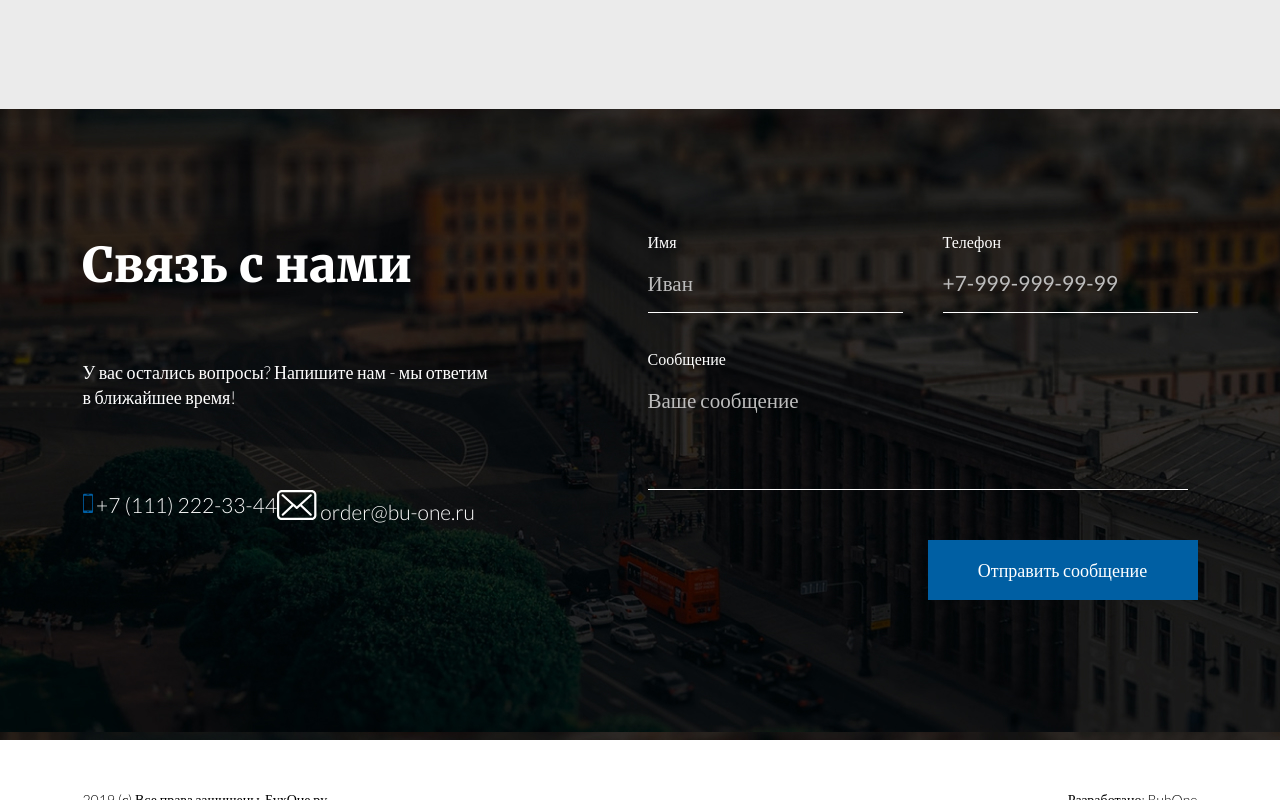
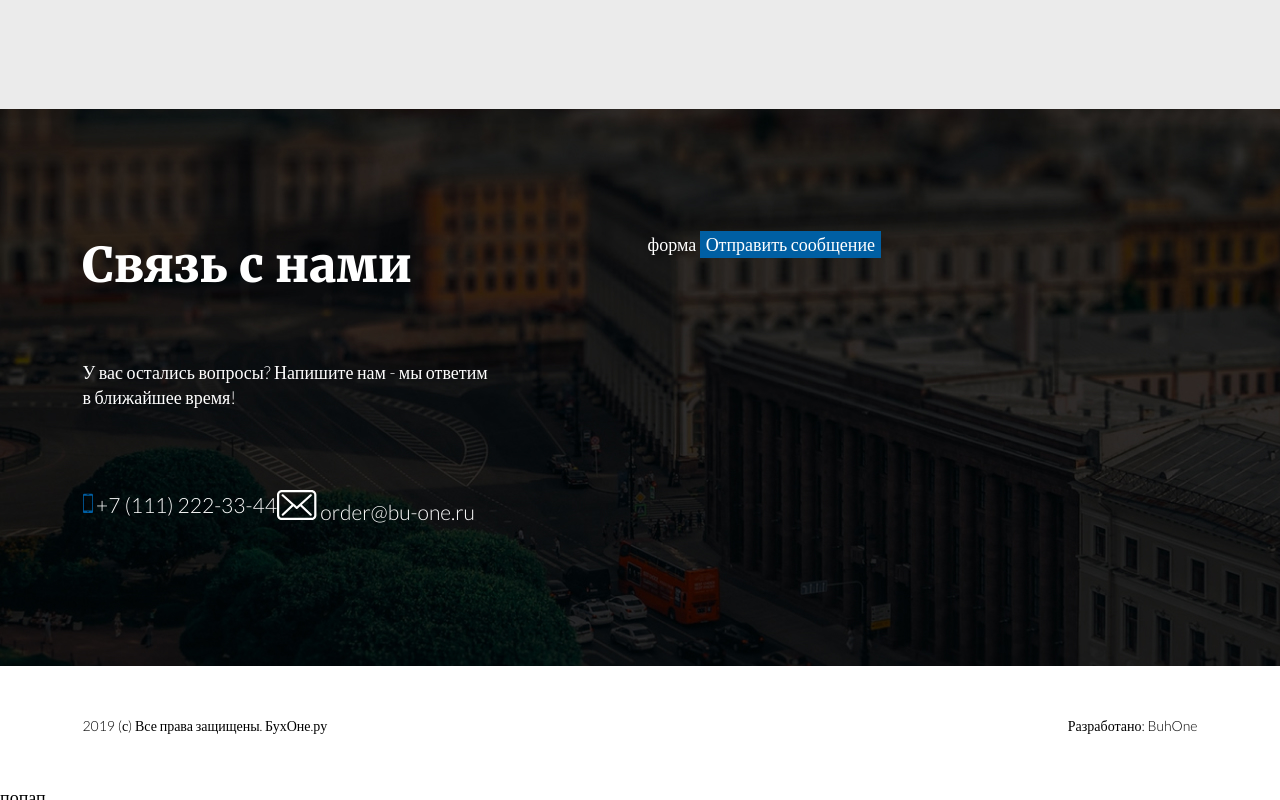
Before and after one commit to hellohtmlcss-2/test-html-css-6, a plain HTML site: page index.html in a window 1280 px wide. Shown: the part 4973-5773 px from the top of the page. Drawn offline with Linux system fonts and the light colour scheme.

Commit message:
Revert "les-6"
This reverts commit 20601157b0073555b35d13da70c62f0fca7f2f62.

```diff
--- a/css/style.css
+++ b/css/style.css
@@ -220,11 +220,9 @@ body {
     margin: 0 0 0 35px;
 }
 
-.default-button {
+.review-button {
     min-height: 60px;
     width: 270px;
-    box-sizing: border-box;
-    padding: 0;
 }
 
 .review-controls {
@@ -388,59 +386,6 @@ body {
     color: #FFF;
 }
 
-.form-label {
-    display: block;
-    font-size: 16px;
-    font-weight: 400;
-    line-height: 22px;
-    margin: 0 0 15px;
-}
-
-.form-input-wrp {
-    display: flex;
-    justify-content: space-between;
-    margin: 0 0 35px;
-}
-
-input {
-    background-color: transparent;
-    border: none;
-    border-bottom: 1px solid #FFF;
-    padding: 0 0 15px;
-    width: 255px;
-    font-family: inherit;
-    font-size: 21px;
-    line-height: 29px;
-    color: #FFF;
-}
-
-input::placeholder,
-textarea::placeholder {
-    color: #BDBDBD;
-}
-
-textarea {
-    resize: none;
-    display: block;
-    margin: 0 0 50px;
-    background-color: transparent;
-    width: 540px;
-    height: 105px;
-    padding: 0 0 15px;
-    border: none;
-    border-bottom: 1px solid #FFF;
-    box-sizing: border-box;
-    font-family: inherit;
-    font-size: 21px;
-    line-height: 29px;
-    color: #FFF;
-}
-
-.form-button {
-    display: block;
-    margin: 0 0 0 auto;
-}
-
 .footer-contact-text {
     font-size: 21px;
     line-height: 29px;
@@ -462,7 +407,3 @@ textarea {
     display: flex;
     justify-content: space-between;
 }
-
-/* .popup textarea {
-
-} */
--- a/index.html
+++ b/index.html
@@ -153,7 +153,7 @@
                     <h2 class="section-title">Отзывы</h2>
                     <p class="section-sub-title">Ваши благодарности</p>
                 </div>
-            <button class="button default-button" type="button">Оставить отзыв</button>
+            <button class="button review-button" type="button">Оставить отзыв</button>
             </div>
             <ul class="review-list">
                 <li class="review-item">
@@ -231,23 +231,8 @@
                         </ul>
                     </div>
                     <div class="half-width wrp-padding">
-                        <form action="#">
-                            <div class="form-input-wrp">
-                                <label>
-                                    <span class="form-label">Имя</span>
-                                    <input type="text" placeholder="Иван" required>
-                                </label>
-                                <label>
-                                    <span class="form-label">Телефон</span>
-                                    <input type="tel" placeholder="+7-999-999-99-99" required>
-                                </label>
-                            </div>
-                            <label>
-                                <span class="form-label">Сообщение</span>
-                                <textarea placeholder="Ваше сообщение" required></textarea>
-                            </label>
-                            <button type="submit" class="button default-button form-button">Отправить сообщение</button>
-                        </form>
+                        форма
+                        <button class="button">Отправить сообщение</button>
                     </div>
                 </div>
             </div>
@@ -257,7 +242,7 @@
             <p class="footer-text">Разработано: BuhOne</p>
         </div>
     </footer>
-    <div class="popup">попап</div>
+    <div>попап</div>
 </body>
 
 </html>
```
